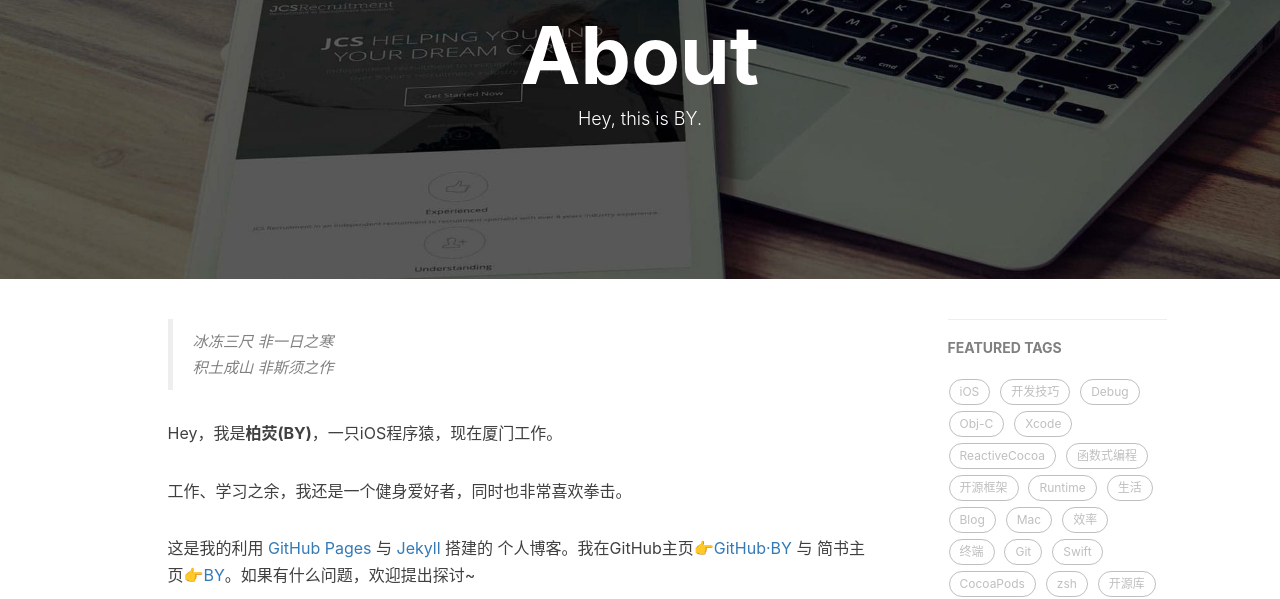
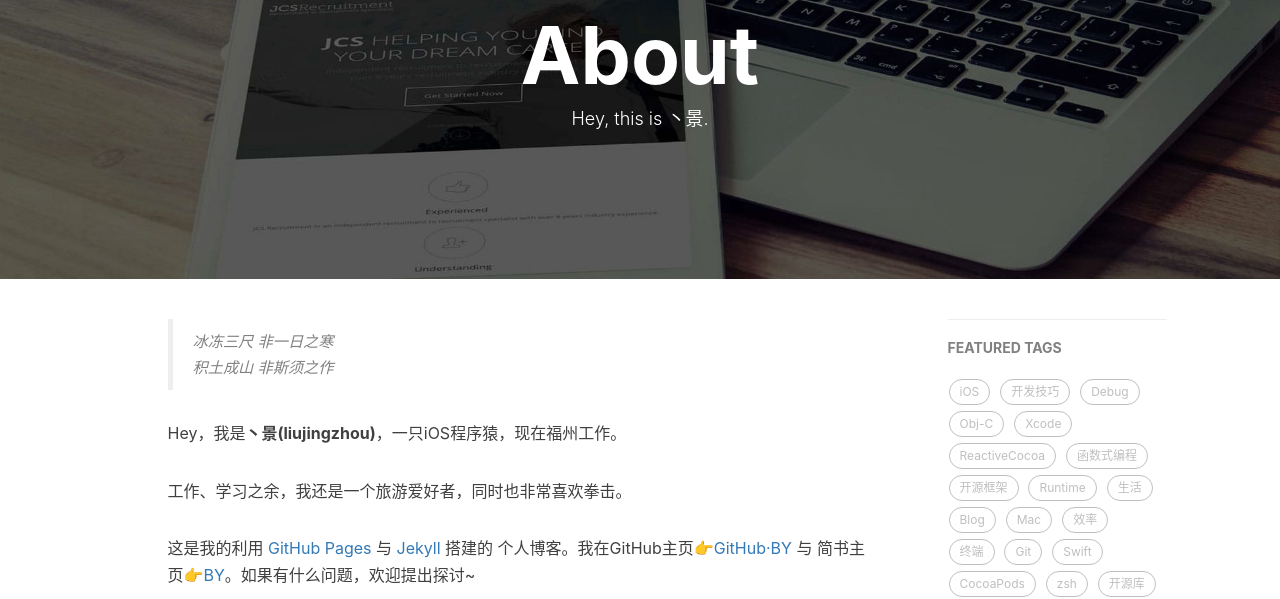
Before and after one commit to liujingzhou-old/liujingzhou.github.io, a Jekyll site: the page built from about.html, in a window 1280 px wide. Shown: the part 139-738 px from the top of the page. Built offline with Jekyll 4.4.1, drawn with Linux system fonts in a browser that asks for light colours; nearby versions of some CDN libraries; comment, search, counter and statistics services are not loaded.

Commit message:
no message

```diff
--- a/about.html
+++ b/about.html
@@ -1,7 +1,7 @@
 ---
 layout: page
 title: "About"
-description: "Hey, this is BY."
+description: "Hey, this is 丶景."
 header-img: "img/post-bg-rwd.jpg"
 ---
 
@@ -18,9 +18,9 @@ header-img: "img/post-bg-rwd.jpg"
     <blockquote><p>冰冻三尺 非一日之寒<br>
     积土成山 非斯须之作</p></blockquote>
 
-    <p>Hey，我是<strong>柏荧(BY)</strong>，一只iOS程序猿，现在厦门工作。</p>
+    <p>Hey，我是<strong>丶景(liujingzhou)</strong>，一只iOS程序猿，现在福州工作。</p>
 
-    <p>工作、学习之余，我还是一个健身爱好者，同时也非常喜欢拳击。</p>
+    <p>工作、学习之余，我还是一个旅游爱好者，同时也非常喜欢拳击。</p>
 
     <p>这是我的利用 <a href="https://pages.github.com/">GitHub Pages</a> 与 <a href="http://jekyll.com.cn/">Jekyll</a> 搭建的 个人博客。我在GitHub主页<a href="https://github.com/qiubaiying">👉GitHub·BY</a> 与 简书主页<a href="https://http://www.jianshu.com/u/e71990ada2fd">👉BY</a>。如果有什么问题，欢迎提出探讨~</p>
 
```
